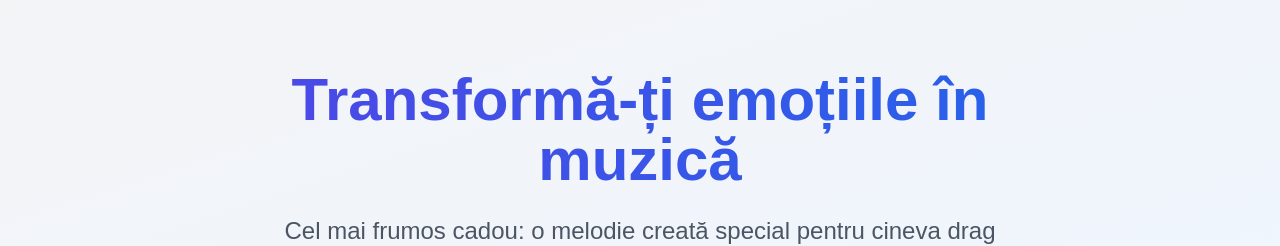
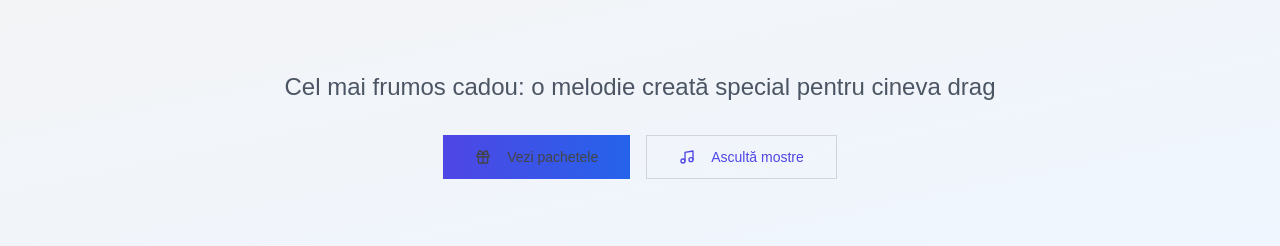
Before and after one commit to Ioioiog/musicgift-melody-maker, a React (Vite) app: page / in a window 1280 px wide. Shown: the part 909-1155 px from the top of the page. Built offline with nearby package versions, Linux system fonts and the light colour scheme.

Commit message:
Move hero content to video bottom
Move the HeroContent section to the bottom of the VideoHero section.

```diff
--- a/src/components/HeroContent.tsx
+++ b/src/components/HeroContent.tsx
@@ -10,9 +10,6 @@ const HeroContent = () => {
   return (
     <section className="py-20 px-4 bg-gradient-to-br from-purple-50 to-blue-50">
       <div className="max-w-4xl mx-auto text-center animate-fade-in">
-        <h1 className="text-4xl md:text-6xl font-bold mb-6 animate-float bg-gradient-to-r from-purple-600 to-blue-600 bg-clip-text text-transparent">
-          {t('heroTitle')}
-        </h1>
         <p className="text-xl md:text-2xl mb-8 text-gray-600">
           {t('heroSubtitle')}
         </p>
--- a/src/components/VideoHero.tsx
+++ b/src/components/VideoHero.tsx
@@ -1,3 +1,4 @@
+
 import { useLanguage } from '@/contexts/LanguageContext';
 import { Button } from '@/components/ui/button';
 import { Play, Volume2 } from 'lucide-react';
@@ -196,6 +197,13 @@ const VideoHero = () => {
       {/* Dark Overlay */}
       <div className="absolute inset-0 bg-black/40"></div>
 
+      {/* Title at Bottom */}
+      <div className="absolute bottom-20 left-0 right-0 z-10 text-center text-white px-4">
+        <h1 className="text-4xl md:text-6xl font-bold animate-float bg-gradient-to-r from-white to-gray-200 bg-clip-text text-transparent">
+          {t('heroTitle')}
+        </h1>
+      </div>
+
       {/* Scroll Indicator */}
       <div className="absolute bottom-8 left-1/2 transform -translate-x-1/2 scroll-indicator">
         <div className="w-6 h-10 border-2 border-white/50 rounded-full flex justify-center">
```
